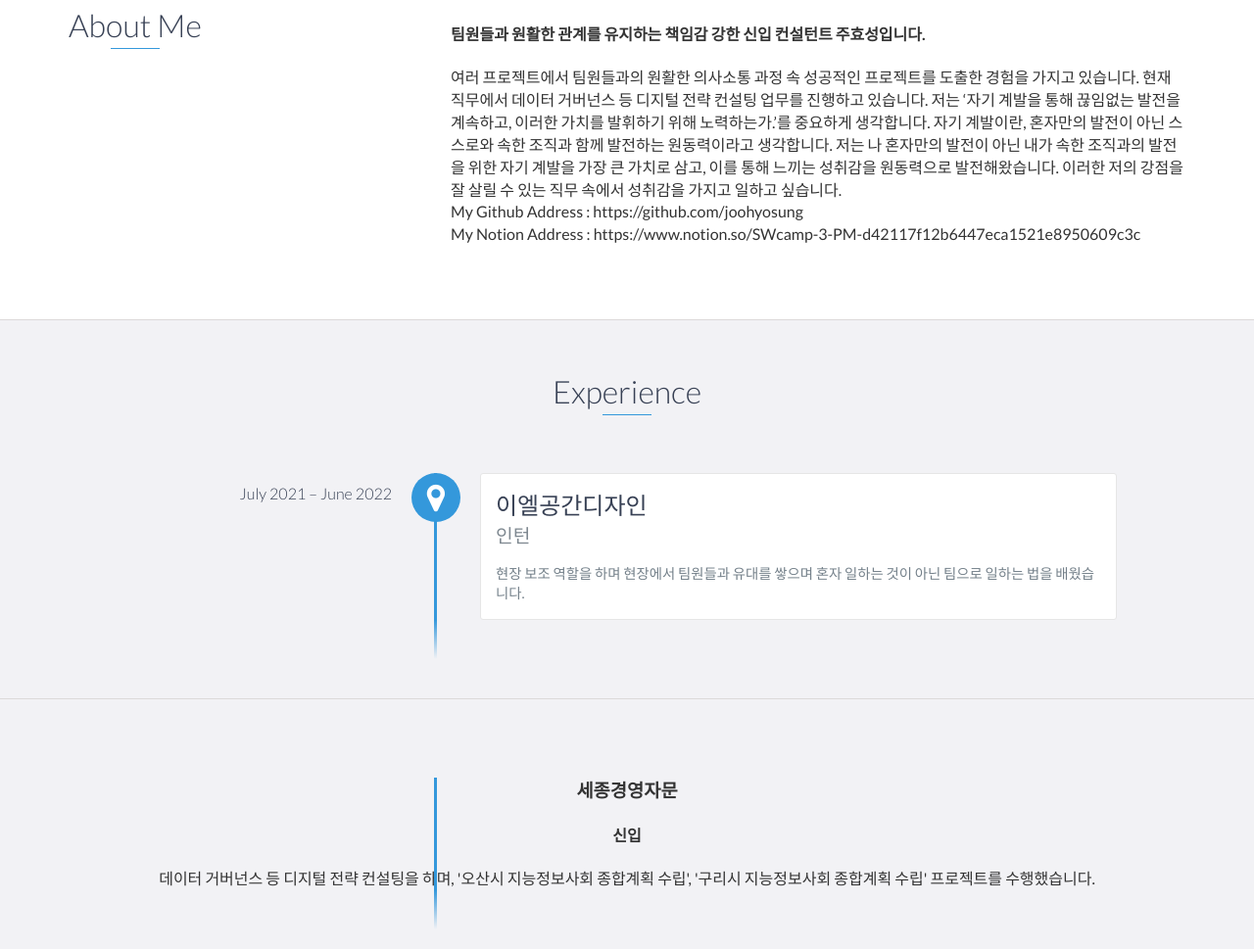
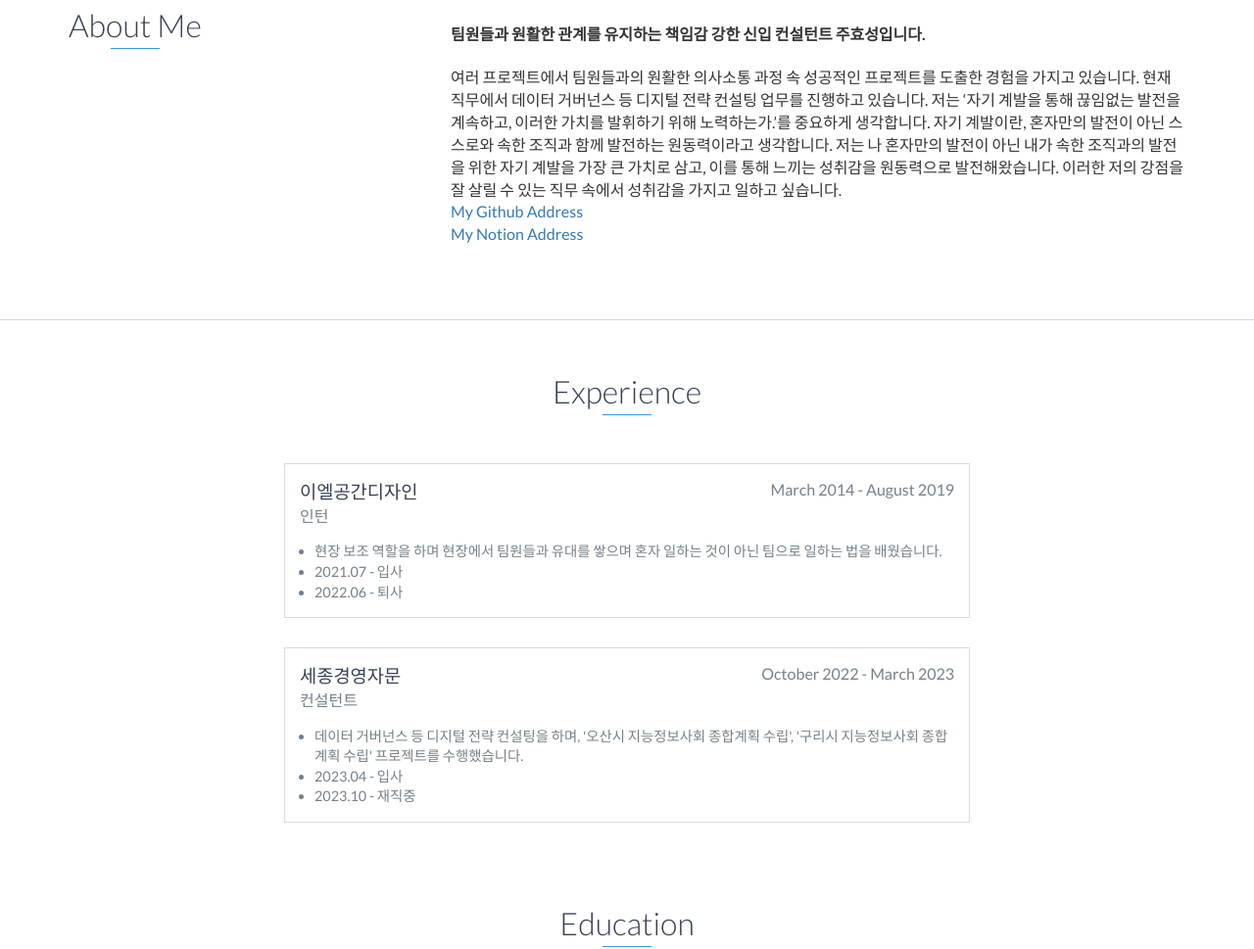
Before and after one commit to joohyosung/Joo.github.io, a website: page index.html in a window 1280 px wide. Shown: the part 872-1841 px from the top of the page at 98% size. Drawn offline with nearby package versions, Linux system fonts and the light colour scheme.

Commit message:
Update index.html

```diff
--- a/index.html
+++ b/index.html
@@ -81,8 +81,8 @@
               자기 계발이란, 혼자만의 발전이 아닌 스스로와 속한 조직과 함께 발전하는 원동력이라고 생각합니다.
               저는 나 혼자만의 발전이 아닌 내가 속한 조직과의 발전을 위한 자기 계발을 가장 큰 가치로 삼고, 이를 통해 느끼는 성취감을 원동력으로 발전해왔습니다.
               이러한 저의 강점을 잘 살릴 수 있는 직무 속에서 성취감을 가지고 일하고 싶습니다.<br>
-              My Github Address : https://github.com/joohyosung <br>
-              My Notion Address : https://www.notion.so/SWcamp-3-PM-d42117f12b6447eca1521e8950609c3c
+              <a href='https://github.com/joohyosung'>My Github Address</a> <br>
+              <a href='https://www.notion.so/Joo-s-Record-54dd5fecf2b845389e4190dd1d82f1dd'>My Notion Address</a>
 
             </p>
 
@@ -92,30 +92,29 @@
     </div>
     <!-- End #about -->
 
-    <div id="experience" class="background-alt">
+    <div id="education">
       <h2 class="heading">Experience</h2>
-      <div id="experience-timeline">
-        <div data-date="July 2021 – June 2022">
-          <h3>이엘공간디자인</h3>
-          <h4>인턴</h4>
-          <p>
-            현장 보조 역할을 하며 현장에서 팀원들과 유대를 쌓으며 혼자 일하는 것이 아닌 팀으로 일하는 법을 배웠습니다.
-          </p>
-        </div>
+      <div class="education-block">
+        <h3>이엘공간디자인</h3>
+        <span class="education-date">March 2014 - August 2019</span>
+        <h4>인턴</h4>
+        <ul>
+          <li>현장 보조 역할을 하며 현장에서 팀원들과 유대를 쌓으며 혼자 일하는 것이 아닌 팀으로 일하는 법을 배웠습니다.</li>
+          <li>2021.07 - 입사</li>
+          <li>2022.06 - 퇴사</li>
+        </ul>
       </div>
-    </div>
-    <div id="experience" class="background-alt">
-
-      <div id="experience-timeline">
-        <div data-date="July 2021 – June 2022">
-          <h3>세종경영자문</h3>
-          <h4>신입</h4>
-          <p>
-            데이터 거버넌스 등 디지털 전략 컨설팅을 하며, '오산시 지능정보사회 종합계획 수립', '구리시 지능정보사회 종합계획 수립' 프로젝트를 수행했습니다.
-          </p>
-        </div>
+      <!-- End .education-block -->
+      <div class="education-block">
+        <h3>세종경영자문</h3>
+        <span class="education-date">October 2022 - March 2023</span>
+        <h4>컨설턴트</h4>
+        <ul>
+          <li>데이터 거버넌스 등 디지털 전략 컨설팅을 하며, '오산시 지능정보사회 종합계획 수립', '구리시 지능정보사회 종합계획 수립' 프로젝트를 수행했습니다.</li>
+          <li>2023.04 - 입사</li>
+          <li>2023.10 - 재직중</li>
+        </ul>
       </div>
-    </div>
     <!-- End #experience -->
 
     <div id="education">
```
